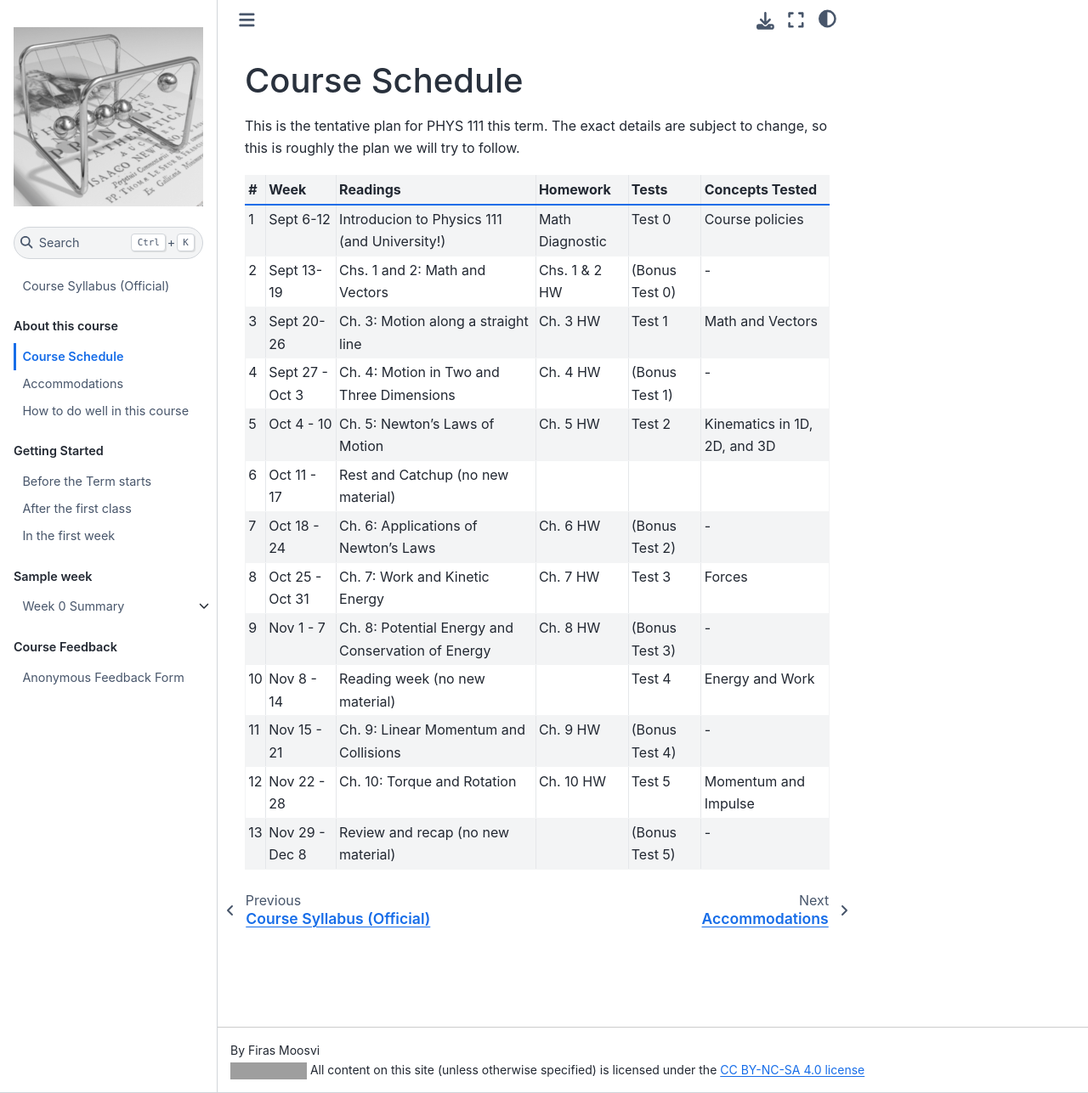
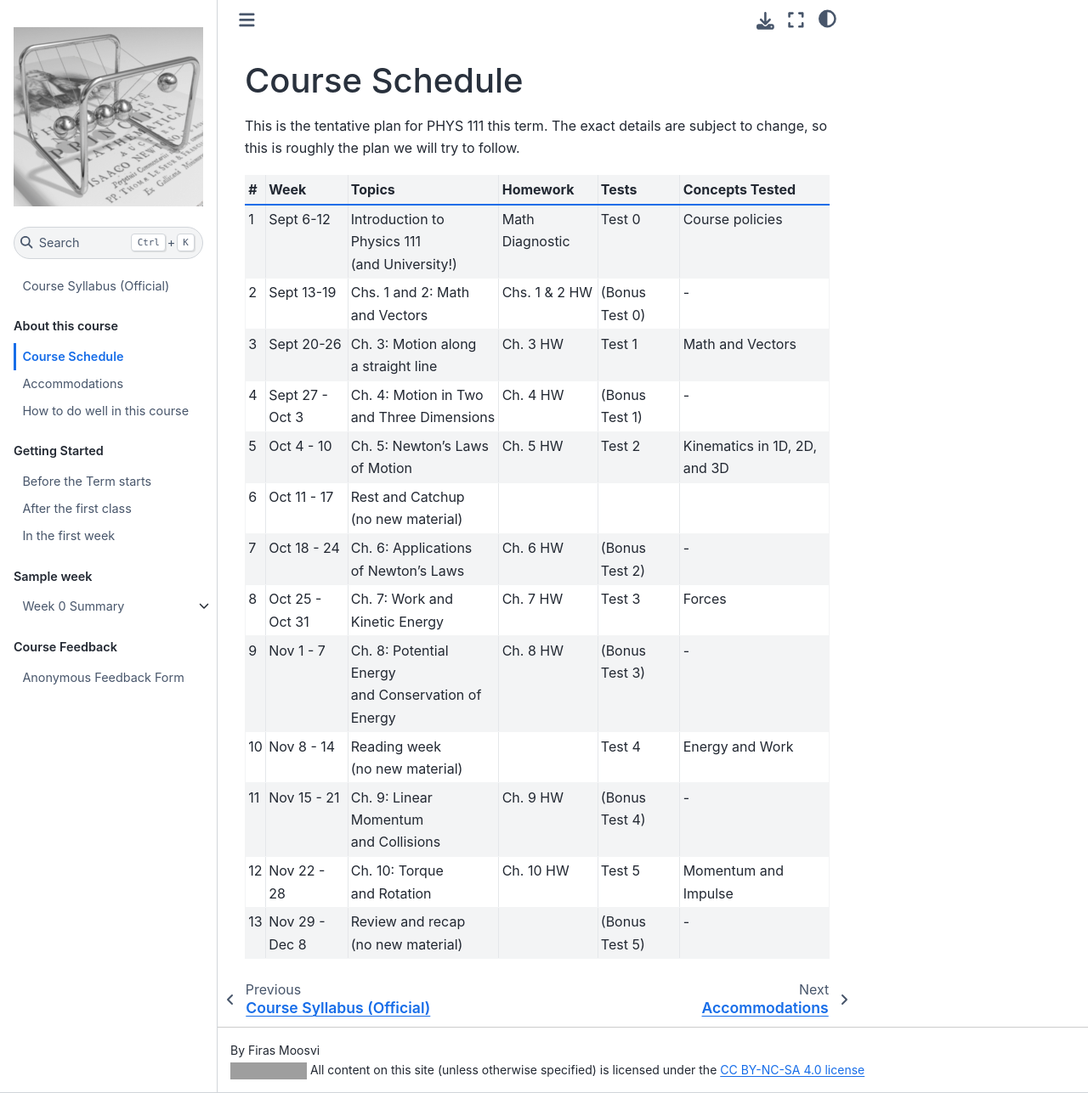
Before and after one commit to ubco-cmps/phys111_course, a Jupyter Book: the page built from about/course_schedule.md, in a window 1280 px wide and 1287 px high. Shown: the whole window at 85% size. Built offline with Jupyter Book 1.0.4 settings and Sphinx 7.4.7 and the Sphinx Book theme 1.1.4, drawn with Linux system fonts in a browser that asks for light colours; pages that are not in the unit, such as notebooks, are missing from menus; grey boxes are pictures that could not be loaded.

Commit message:
add line breaks to topics

```diff
--- a/about/syllabus_bits/schedule.md
+++ b/about/syllabus_bits/schedule.md
@@ -1,18 +1,18 @@
 This is the tentative plan for {{ COURSE_CODE }} this term.
 The exact details are subject to change, so this is roughly the plan we will try to follow.
 
-| #  | Week            | Readings                                           | Homework        | Tests          | Concepts Tested              |
-|----|-----------------|----------------------------------------------------|-----------------|----------------|------------------------------|
-| 1  | Sept 6-12       | Introducion to Physics 111 (and University!)       | Math Diagnostic | Test 0         | Course policies              |
-| 2  | Sept 13-19      | Chs. 1 and 2: Math and Vectors                     | Chs. 1 & 2 HW   | (Bonus Test 0) | -                            |
-| 3  | Sept 20-26      | Ch. 3: Motion along a straight line                | Ch. 3 HW        | Test 1         | Math and Vectors             |
-| 4  | Sept 27 - Oct 3 | Ch. 4: Motion in Two and Three Dimensions          | Ch. 4 HW        | (Bonus Test 1) | -                            |
-| 5  | Oct 4 - 10      | Ch. 5: Newton's Laws of Motion                     | Ch. 5 HW        | Test 2         | Kinematics in 1D, 2D, and 3D |
-| 6  | Oct 11 - 17     | Rest and Catchup (no new material)                 |                 |                |                              |
-| 7  | Oct 18 - 24     | Ch. 6: Applications of Newton's Laws               | Ch. 6 HW        | (Bonus Test 2) | -                            |
-| 8  | Oct 25 - Oct 31 | Ch. 7: Work and Kinetic Energy                     | Ch. 7 HW        | Test 3         | Forces                       |
-| 9  | Nov 1 - 7       | Ch. 8: Potential Energy and Conservation of Energy | Ch. 8 HW        | (Bonus Test 3) | -                            |
-| 10 | Nov 8 - 14      | Reading week (no new material)                     |                 | Test 4         | Energy and Work              |
-| 11 | Nov 15 - 21     | Ch. 9: Linear Momentum and Collisions              | Ch. 9 HW        | (Bonus Test 4) | -                            |
-| 12 | Nov 22 - 28     | Ch. 10: Torque and Rotation                        | Ch. 10 HW       | Test 5         | Momentum and Impulse         |
-| 13 | Nov 29 - Dec 8  | Review and recap (no new material)                 |                 | (Bonus Test 5) | -                            |
+| #  | Week            | Topics                                                   | Homework        | Tests          | Concepts Tested              |
+|----|-----------------|----------------------------------------------------------|-----------------|----------------|------------------------------|
+| 1  | Sept 6-12       | Introduction to Physics 111 <br />(and University!)      | Math Diagnostic | Test 0         | Course policies              |
+| 2  | Sept 13-19      | Chs. 1 and 2: Math <br />and Vectors                     | Chs. 1 & 2 HW   | (Bonus Test 0) | -                            |
+| 3  | Sept 20-26      | Ch. 3: Motion along <br />a straight line                | Ch. 3 HW        | Test 1         | Math and Vectors             |
+| 4  | Sept 27 - Oct 3 | Ch. 4: Motion in Two <br />and Three Dimensions          | Ch. 4 HW        | (Bonus Test 1) | -                            |
+| 5  | Oct 4 - 10      | Ch. 5: Newton's Laws <br />of Motion                     | Ch. 5 HW        | Test 2         | Kinematics in 1D, 2D, and 3D |
+| 6  | Oct 11 - 17     | Rest and Catchup <br />(no new material)                 |                 |                |                              |
+| 7  | Oct 18 - 24     | Ch. 6: Applications <br />of Newton's Laws               | Ch. 6 HW        | (Bonus Test 2) | -                            |
+| 8  | Oct 25 - Oct 31 | Ch. 7: Work and <br />Kinetic Energy                     | Ch. 7 HW        | Test 3         | Forces                       |
+| 9  | Nov 1 - 7       | Ch. 8: Potential Energy <br />and Conservation of Energy | Ch. 8 HW        | (Bonus Test 3) | -                            |
+| 10 | Nov 8 - 14      | Reading week <br />(no new material)                     |                 | Test 4         | Energy and Work              |
+| 11 | Nov 15 - 21     | Ch. 9: Linear Momentum <br />and Collisions              | Ch. 9 HW        | (Bonus Test 4) | -                            |
+| 12 | Nov 22 - 28     | Ch. 10: Torque <br />and Rotation                        | Ch. 10 HW       | Test 5         | Momentum and Impulse         |
+| 13 | Nov 29 - Dec 8  | Review and recap <br />(no new material)                 |                 | (Bonus Test 5) | -                            |
```
